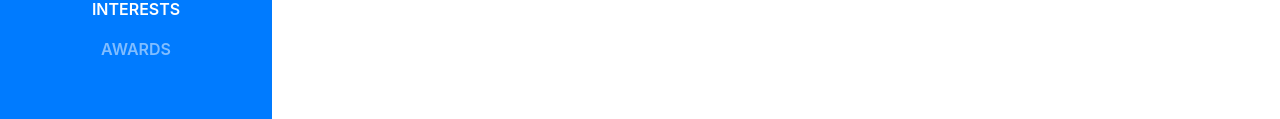
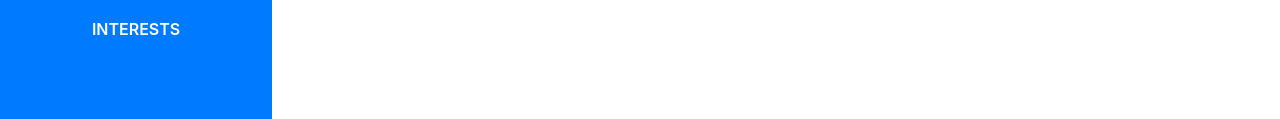
Before and after one commit to samgreen13/samgreen13.github.io, a website with bundled scripts: page index.html in a window 1280 px wide. Shown: the part 543-662 px from the top of the page. Built offline with nearby package versions, Linux system fonts and the light colour scheme; a web font is replaced by a local one.

Commit message:
no awards

```diff
--- a/index.html
+++ b/index.html
@@ -54,9 +54,9 @@
           <li class="nav-item">
             <a class="nav-link js-scroll-trigger" href="#interests">Interests</a>
           </li>
-          <li class="nav-item">
-            <a class="nav-link js-scroll-trigger" href="#awards">Awards</a>
-          </li>
+          <!-- <li class="nav-item"> -->
+            <!-- <a class="nav-link js-scroll-trigger" href="#awards">Awards</a> -->
+          <!-- </li> -->
         </ul>
       </div>
     </nav>
```
